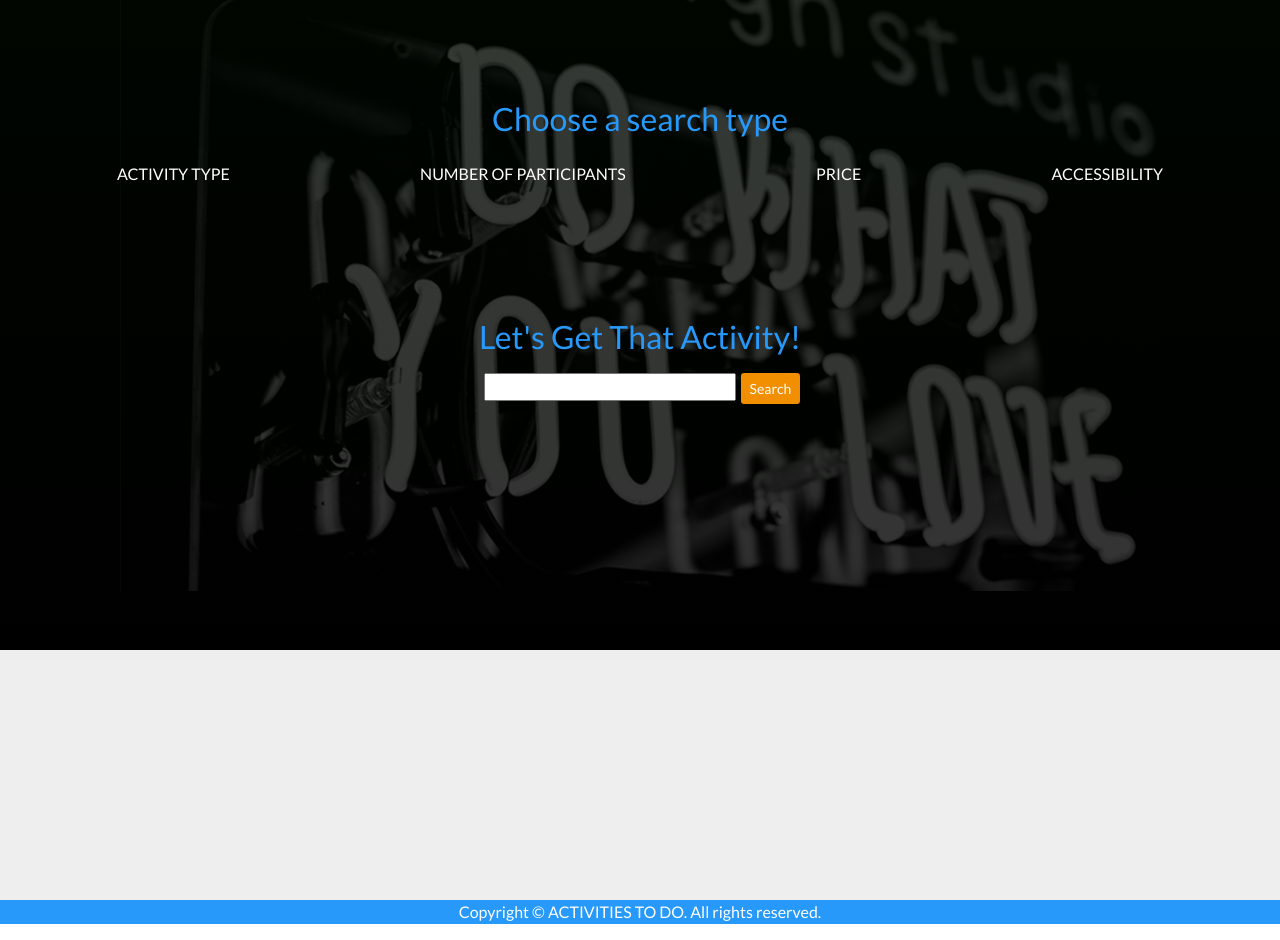
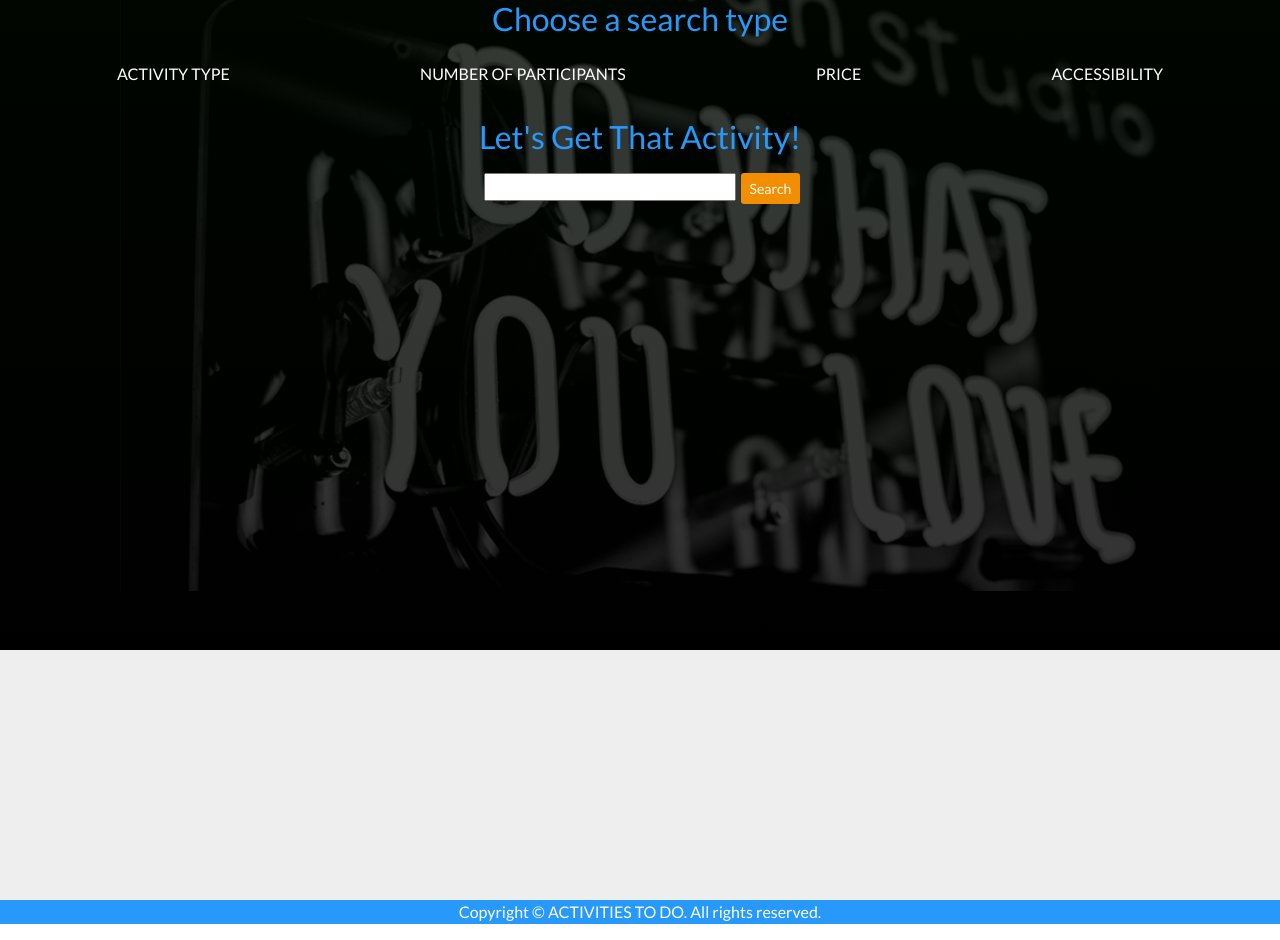
Before and after one commit to EPhan077/Project-Portfolio-V, a website: page index.html in a window 1280 px wide. Both pictures are taken after a click on the button "I'M IN!". Drawn offline with Linux system fonts and the light colour scheme.

Commit message:
took out all margin and padding for testing

```diff
--- a/css/main.css
+++ b/css/main.css
@@ -20,8 +20,7 @@ p, h1, h2, h3, a, button {
   font-family: "Lato", sans-serif; }
 
 h2 {
-  color: #2699FB;
-  padding-top: 100px; }
+  color: #2699FB; }
 
 h1, h2, h3 {
   color: #2699FB; }
@@ -70,8 +69,6 @@ footer {
   /* Stay in place */
   z-index: 1;
   /* Sit on top */
-  padding-top: 100px;
-  /* Location of the box */
   left: 0;
   top: 0;
   width: 100%;
@@ -90,7 +87,6 @@ footer {
   background-color: #fefefe;
   color: #2699FB;
   margin: auto;
-  padding: 20px;
   border: 1px solid #888;
   width: 60%; }
 
```
